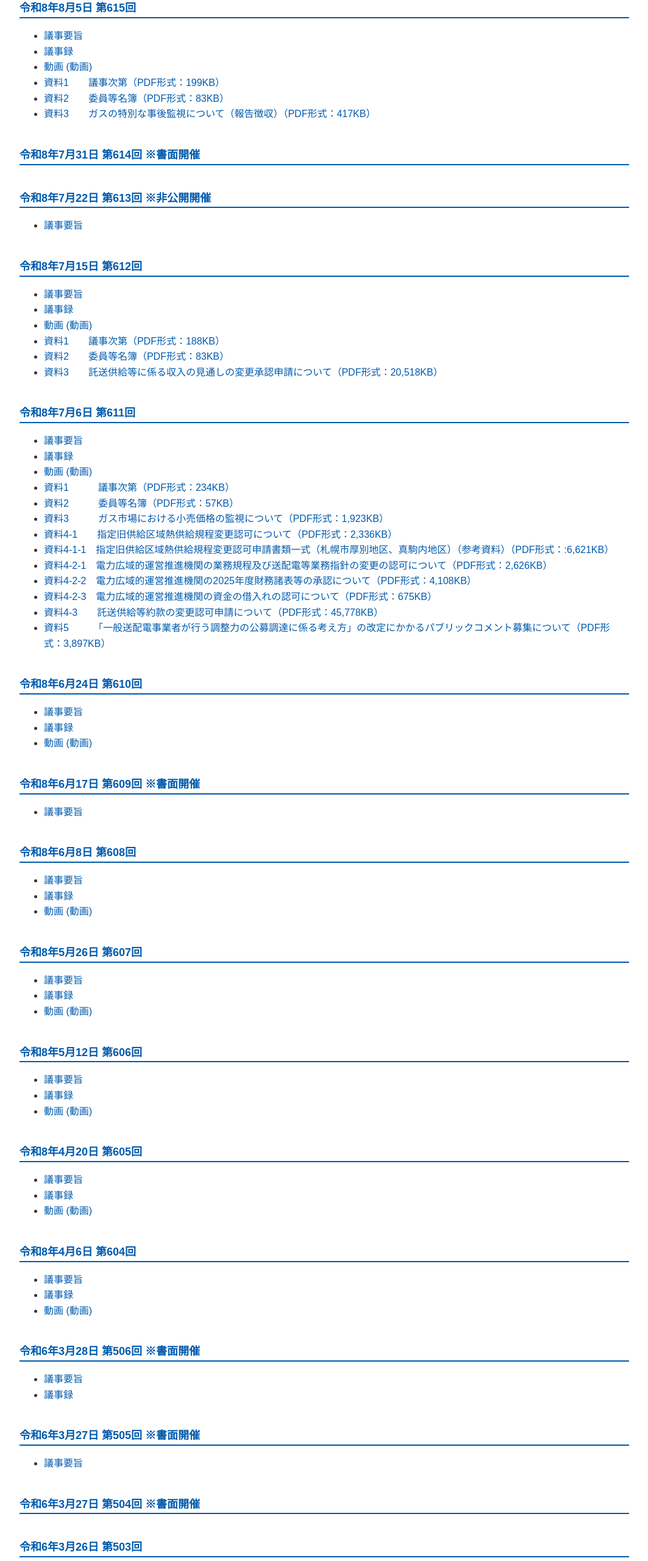
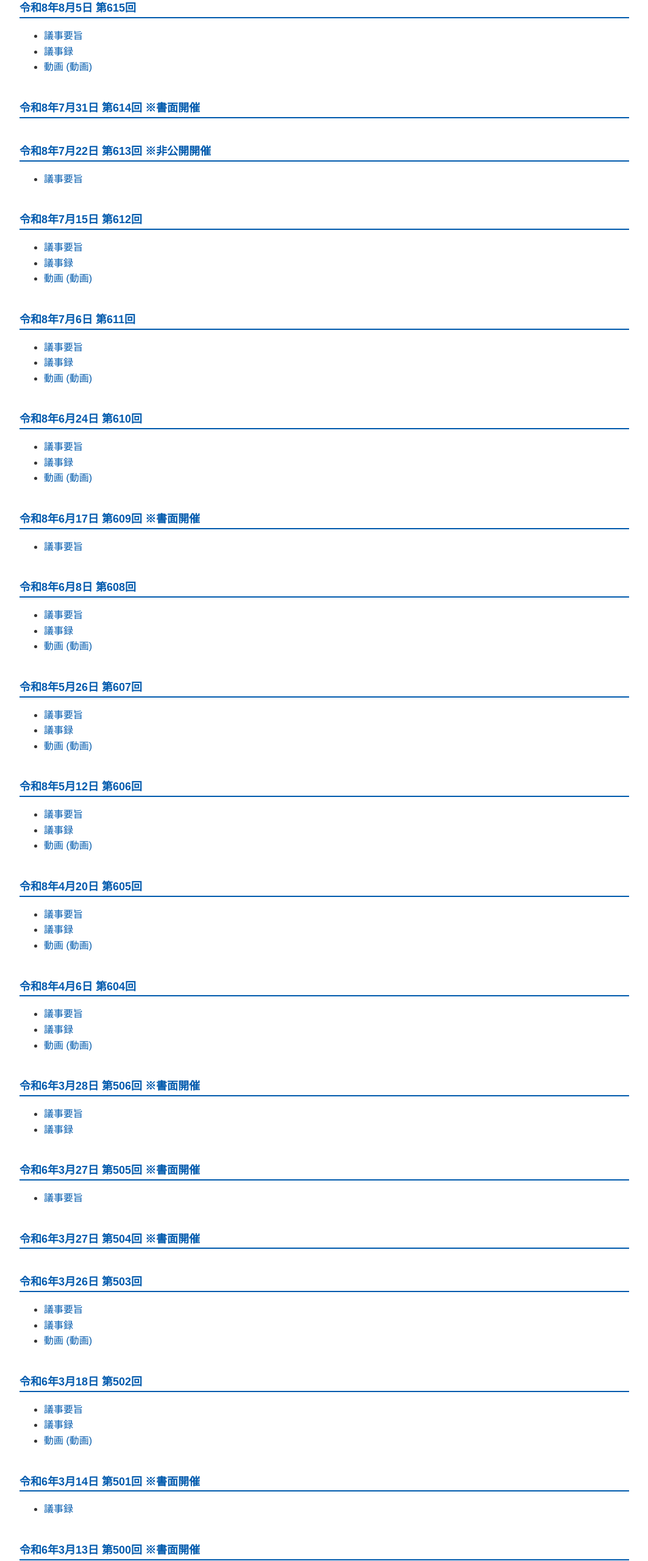
Before and after one commit to yukiaima/shingikai, a plain HTML site: page egmsc/電力・ガス取引監視等委員会.html in a window 1280 px wide. Shown: the part 2060-4620 px from the top of the page at 61% size, without its empty margins (108-1171 px from the left). Drawn offline with Linux system fonts and the light colour scheme.

Commit message:
Auto-update HTMLs: Sun Nov 15 11:43:38 UTC 2026

```diff
--- a/egmsc/電力・ガス取引監視等委員会.html
+++ b/egmsc/電力・ガス取引監視等委員会.html
@@ -37,24 +37,11 @@
 <li><a href="https://www.egc.meti.go.jp/activity/emsc/pdf/616_08_00.pdf" target="_blank">資料8　　指定旧供給区域熱供給規程変更認可に係る対応について（PDF形式：246KB）</a></li>
 <li><a href="https://www.egc.meti.go.jp/activity/emsc/pdf/616_08_01.pdf" target="_blank">資料8(別紙)　指定旧供給区域熱供給規程変更認可に係る査定方針（案）（PDF形式：2,339KB）</a></li></ul><h2>令和8年8月5日 第615回</h2><ul><li><a href="https://www.egc.meti.go.jp/activity/emsc/pdf/615_giji.pdf" target="_blank">議事要旨</a></li>
 <li><a href="https://www.egc.meti.go.jp/activity/emsc/pdf/615_gijiroku.pdf" target="_blank">議事録</a></li>
-<li><a href="https://www.youtube.com/live/Xqe2y0bHcUI" target="_blank">動画 (動画)</a></li><li><a href="https://www.egc.meti.go.jp/activity/emsc/pdf/615_01_00.pdf" target="_blank">資料1　　議事次第（PDF形式：199KB）</a></li>
-<li><a href="https://www.egc.meti.go.jp/activity/emsc/pdf/615_02_00.pdf" target="_blank">資料2　　委員等名簿（PDF形式：83KB）</a></li>
-<li><a href="https://www.egc.meti.go.jp/activity/emsc/pdf/615_03_00.pdf" target="_blank">資料3　　ガスの特別な事後監視について（報告徴収）（PDF形式：417KB）</a></li></ul><h2>令和8年7月31日 第614回 ※書面開催</h2><ul></ul><h2>令和8年7月22日 第613回 ※非公開開催</h2><ul><li><a href="https://www.egc.meti.go.jp/activity/emsc/pdf/613_giji.pdf" target="_blank">議事要旨</a></li></ul><h2>令和8年7月15日 第612回</h2><ul><li><a href="https://www.egc.meti.go.jp/activity/emsc/pdf/612_giji.pdf" target="_blank">議事要旨</a></li>
+<li><a href="https://www.youtube.com/live/Xqe2y0bHcUI" target="_blank">動画 (動画)</a></li></ul><h2>令和8年7月31日 第614回 ※書面開催</h2><ul></ul><h2>令和8年7月22日 第613回 ※非公開開催</h2><ul><li><a href="https://www.egc.meti.go.jp/activity/emsc/pdf/613_giji.pdf" target="_blank">議事要旨</a></li></ul><h2>令和8年7月15日 第612回</h2><ul><li><a href="https://www.egc.meti.go.jp/activity/emsc/pdf/612_giji.pdf" target="_blank">議事要旨</a></li>
 <li><a href="https://www.egc.meti.go.jp/activity/emsc/pdf/612_gijiroku.pdf" target="_blank">議事録</a></li>
-<li><a href="https://www.youtube.com/live/gtGfZzTkY7A" target="_blank">動画 (動画)</a></li><li><a href="https://www.egc.meti.go.jp/activity/emsc/pdf/612_01_00.pdf" target="_blank">資料1　　議事次第（PDF形式：188KB）</a></li>
-<li><a href="https://www.egc.meti.go.jp/activity/emsc/pdf/612_02_00.pdf" target="_blank">資料2　　委員等名簿（PDF形式：83KB）</a></li>
-<li><a href="https://www.egc.meti.go.jp/activity/emsc/pdf/612_03_00.pdf" target="_blank">資料3　　託送供給等に係る収入の見通しの変更承認申請について（PDF形式：20,518KB）</a></li></ul><h2>令和8年7月6日 第611回</h2><ul><li><a href="https://www.egc.meti.go.jp/activity/emsc/pdf/611_giji.pdf" target="_blank">議事要旨</a></li>
+<li><a href="https://www.youtube.com/live/gtGfZzTkY7A" target="_blank">動画 (動画)</a></li></ul><h2>令和8年7月6日 第611回</h2><ul><li><a href="https://www.egc.meti.go.jp/activity/emsc/pdf/611_giji.pdf" target="_blank">議事要旨</a></li>
 <li><a href="https://www.egc.meti.go.jp/activity/emsc/pdf/611_gijiroku.pdf" target="_blank">議事録</a></li>
-<li><a href="https://www.youtube.com/live/HZG43BVFbBw" target="_blank">動画 (動画)</a></li><li><a href="https://www.egc.meti.go.jp/activity/emsc/pdf/611_01_00.pdf" target="_blank">資料1　　　議事次第（PDF形式：234KB）</a></li>
-<li><a href="https://www.egc.meti.go.jp/activity/emsc/pdf/611_02_00.pdf" target="_blank">資料2　　　委員等名簿（PDF形式：57KB）</a></li>
-<li><a href="https://www.egc.meti.go.jp/activity/emsc/pdf/611_03_00.pdf" target="_blank">資料3　　　ガス市場における小売価格の監視について（PDF形式：1,923KB）</a></li>
-<li><a href="https://www.egc.meti.go.jp/activity/emsc/pdf/611_04_01.pdf" target="_blank">資料4-1　　指定旧供給区域熱供給規程変更認可について（PDF形式：2,336KB）</a></li>
-<li><a href="https://www.egc.meti.go.jp/activity/emsc/pdf/611_04_01_1.pdf" target="_blank">資料4-1-1　指定旧供給区域熱供給規程変更認可申請書類一式（札幌市厚別地区、真駒内地区）（参考資料）（PDF形式：:6,621KB）</a></li>
-<li><a href="https://www.egc.meti.go.jp/activity/emsc/pdf/611_04_02_1.pdf" target="_blank">資料4-2-1　電力広域的運営推進機関の業務規程及び送配電等業務指針の変更の認可について（PDF形式：2,626KB）</a></li>
-<li><a href="https://www.egc.meti.go.jp/activity/emsc/pdf/611_04_02_2.pdf" target="_blank">資料4-2-2　電力広域的運営推進機関の2025年度財務諸表等の承認について（PDF形式：4,108KB）</a></li>
-<li><a href="https://www.egc.meti.go.jp/activity/emsc/pdf/611_04_02_3.pdf" target="_blank">資料4-2-3　電力広域的運営推進機関の資金の借入れの認可について（PDF形式：675KB）</a></li>
-<li><a href="https://www.egc.meti.go.jp/activity/emsc/pdf/611_04_03.pdf" target="_blank">資料4-3　　託送供給等約款の変更認可申請について（PDF形式：45,778KB）</a></li>
-<li><a href="https://www.egc.meti.go.jp/activity/emsc/pdf/611_05_00.pdf" target="_blank">資料5　　　「一般送配電事業者が行う調整力の公募調達に係る考え方」の改定にかかるパブリックコメント募集について（PDF形式：3,897KB）</a></li></ul><h2>令和8年6月24日 第610回</h2><ul><li><a href="https://www.egc.meti.go.jp/activity/emsc/pdf/610_giji.pdf" target="_blank">議事要旨</a></li>
+<li><a href="https://www.youtube.com/live/HZG43BVFbBw" target="_blank">動画 (動画)</a></li></ul><h2>令和8年6月24日 第610回</h2><ul><li><a href="https://www.egc.meti.go.jp/activity/emsc/pdf/610_giji.pdf" target="_blank">議事要旨</a></li>
 <li><a href="https://www.egc.meti.go.jp/activity/emsc/pdf/610_gijiroku.pdf" target="_blank">議事録</a></li>
 <li><a href="https://www.youtube.com/live/DH4CtLJCmxI" target="_blank">動画 (動画)</a></li></ul><h2>令和8年6月17日 第609回 ※書面開催</h2><ul><li><a href="https://www.egc.meti.go.jp/activity/emsc/pdf/609_giji.pdf" target="_blank">議事要旨</a></li></ul><h2>令和8年6月8日 第608回</h2><ul><li><a href="https://www.egc.meti.go.jp/activity/emsc/pdf/608_giji.pdf" target="_blank">議事要旨</a></li>
 <li><a href="https://www.egc.meti.go.jp/activity/emsc/pdf/608_gijiroku.pdf" target="_blank">議事録</a></li>
@@ -69,19 +56,9 @@
 <li><a href="https://www.youtube.com/live/D3qERzUnrR4" target="_blank">動画 (動画)</a></li></ul><h2>令和6年3月28日 第506回 ※書面開催</h2><ul><li><a href="https://www.egc.meti.go.jp/activity/emsc/pdf/506_giji.pdf" target="_blank">議事要旨</a></li>
 <li><a href="https://www.egc.meti.go.jp/activity/emsc/pdf/506_gijiroku.pdf" target="_blank">議事録</a></li></ul><h2>令和6年3月27日 第505回 ※書面開催</h2><ul><li><a href="https://www.egc.meti.go.jp/activity/emsc/pdf/505_giji.pdf" target="_blank">議事要旨</a></li></ul><h2>令和6年3月27日 第504回 ※書面開催</h2><ul></ul><h2>令和6年3月26日 第503回</h2><ul><li><a href="https://www.egc.meti.go.jp/activity/emsc/pdf/503_giji.pdf" target="_blank">議事要旨</a></li>
 <li><a href="https://www.egc.meti.go.jp/activity/emsc/pdf/503_gijiroku.pdf" target="_blank">議事録</a></li>
-<li><a href="https://youtube.com/live/RpZPAcxcZl4?feature=share" target="_blank">動画 (動画)</a></li><li><a href="https://www.egc.meti.go.jp/activity/emsc/pdf/503_01_00.pdf" target="_blank">資料1　議事次第（PDF形式：94KB）</a></li>
-<li><a href="https://www.egc.meti.go.jp/activity/emsc/pdf/503_02_00.pdf" target="_blank">資料2　委員等名簿（PDF形式：59KB）</a></li>
-<li><a href="https://www.egc.meti.go.jp/activity/emsc/pdf/503_03_00.pdf" target="_blank">資料3　卸電力取引所の令和６年度事業計画及び収支予算の認可について（PDF形式：1,676KB）</a></li>
-<li><a href="https://www.egc.meti.go.jp/activity/emsc/pdf/503_04_00.pdf" target="_blank">資料4　一般送配電事業者の情報漏えい事案を踏まえた兼職規制に係る省令改正の建議について（PDF形式：1,533KB）</a></li>
-<li><a href="https://www.egc.meti.go.jp/activity/emsc/pdf/503_05_00.pdf" target="_blank">資料5　電力広域的運営推進機関の２０２４年度予算及び事業計画の認可について（PDF形式：843KB）</a></li></ul><h2>令和6年3月18日 第502回</h2><ul><li><a href="https://www.egc.meti.go.jp/activity/emsc/pdf/502_giji.pdf" target="_blank">議事要旨</a></li>
+<li><a href="https://youtube.com/live/RpZPAcxcZl4?feature=share" target="_blank">動画 (動画)</a></li></ul><h2>令和6年3月18日 第502回</h2><ul><li><a href="https://www.egc.meti.go.jp/activity/emsc/pdf/502_giji.pdf" target="_blank">議事要旨</a></li>
 <li><a href="https://www.egc.meti.go.jp/activity/emsc/pdf/502_gijiroku.pdf" target="_blank">議事録</a></li>
-<li><a href="https://youtube.com/live/weLeRvU6QSc?feature=share" target="_blank">動画 (動画)</a></li><li><a href="https://www.egc.meti.go.jp/activity/emsc/pdf/502_01_00.pdf" target="_blank">資料1　議事次第（PDF形式：64KB）</a></li>
-<li><a href="https://www.egc.meti.go.jp/activity/emsc/pdf/502_02_00.pdf" target="_blank">資料2　委員等名簿（PDF形式：83KB）</a></li>
-<li><a href="https://www.egc.meti.go.jp/activity/emsc/pdf/502_03_00.pdf" target="_blank">資料3　電力・ガス取引監視等委員会の活動実績について【 各論 】（PDF形式：15MB）</a></li>
-<li><a href="https://www.egc.meti.go.jp/activity/emsc/pdf/502_03_01.pdf" target="_blank">資料3-1　電力・ガス取引監視等委員会の活動に関して（一般社団法人日本卸電力取引所　國松亮一様　ご提出資料）（PDF形式：340KB）</a></li>
-<li><a href="https://www.egc.meti.go.jp/activity/emsc/pdf/502_03_02.pdf" target="_blank">資料3-2　電力・ガス取引監視等委員会への期待（株式会社エネット　小鶴慎吾様　ご提出資料）（PDF形式：2,613KB）</a></li>
-<li><a href="https://www.egc.meti.go.jp/activity/emsc/pdf/502_03_03.pdf" target="_blank">資料3-3　電力・ガス取引監視等委員会の活動について（電気事業連合会　佐々木秀明様　ご提出資料）（PDF形式：3,366KB）</a></li>
-<li><a href="https://www.egc.meti.go.jp/activity/emsc/pdf/502_03_04.pdf" target="_blank">資料3-4　競争分野における今後の市場監視等のあり方について（阿部・井窪・片山法律事務所　松田世理奈様　ご提出資料）（PDF形式：714KB）</a></li></ul><h2>令和6年3月14日 第501回 ※書面開催</h2><ul><li><a href="https://www.egc.meti.go.jp/activity/emsc/pdf/501_gijiroku.pdf" target="_blank">議事録</a></li></ul><h2>令和6年3月13日 第500回 ※書面開催</h2><ul><li><a href="https://www.egc.meti.go.jp/activity/emsc/pdf/500_giji.pdf" target="_blank">議事要旨</a></li></ul><h2>令和6年3月7日 第499回 ※非公開開催</h2><ul><li><a href="https://www.egc.meti.go.jp/activity/emsc/pdf/499_giji.pdf" target="_blank">議事要旨</a></li></ul><h2>令和6年3月4日 第498回 ※書面開催</h2><ul><li><a href="https://www.egc.meti.go.jp/activity/emsc/pdf/498_giji.pdf" target="_blank">議事要旨</a></li></ul><h2>令和6年2月29日 第497回 ※書面開催</h2><ul><li><a href="https://www.egc.meti.go.jp/activity/emsc/pdf/497_giji.pdf" target="_blank">議事要旨</a></li></ul><h2>令和6年2月29日 第496回 ※書面開催</h2><ul><li><a href="https://www.egc.meti.go.jp/activity/emsc/pdf/496_giji.pdf" target="_blank">議事要旨</a></li>
+<li><a href="https://youtube.com/live/weLeRvU6QSc?feature=share" target="_blank">動画 (動画)</a></li></ul><h2>令和6年3月14日 第501回 ※書面開催</h2><ul><li><a href="https://www.egc.meti.go.jp/activity/emsc/pdf/501_gijiroku.pdf" target="_blank">議事録</a></li></ul><h2>令和6年3月13日 第500回 ※書面開催</h2><ul><li><a href="https://www.egc.meti.go.jp/activity/emsc/pdf/500_giji.pdf" target="_blank">議事要旨</a></li></ul><h2>令和6年3月7日 第499回 ※非公開開催</h2><ul><li><a href="https://www.egc.meti.go.jp/activity/emsc/pdf/499_giji.pdf" target="_blank">議事要旨</a></li></ul><h2>令和6年3月4日 第498回 ※書面開催</h2><ul><li><a href="https://www.egc.meti.go.jp/activity/emsc/pdf/498_giji.pdf" target="_blank">議事要旨</a></li></ul><h2>令和6年2月29日 第497回 ※書面開催</h2><ul><li><a href="https://www.egc.meti.go.jp/activity/emsc/pdf/497_giji.pdf" target="_blank">議事要旨</a></li></ul><h2>令和6年2月29日 第496回 ※書面開催</h2><ul><li><a href="https://www.egc.meti.go.jp/activity/emsc/pdf/496_giji.pdf" target="_blank">議事要旨</a></li>
 <li><a href="https://www.egc.meti.go.jp/activity/emsc/pdf/496_gijiroku.pdf" target="_blank">議事録</a></li></ul><h2>令和6年2月26日 第495回</h2><ul><li><a href="https://www.egc.meti.go.jp/activity/emsc/pdf/495_giji.pdf" target="_blank">議事要旨</a></li>
 <li><a href="https://www.egc.meti.go.jp/activity/emsc/pdf/495_gijiroku.pdf" target="_blank">議事録</a></li>
 <li><a href="https://youtube.com/live/xxPeb0KKj9c?feature=share" target="_blank">動画 (動画)</a></li></ul><h2>令和6年2月26日 第494回</h2><ul><li><a href="https://www.egc.meti.go.jp/activity/emsc/pdf/494_giji.pdf" target="_blank">議事要旨</a></li>
```
